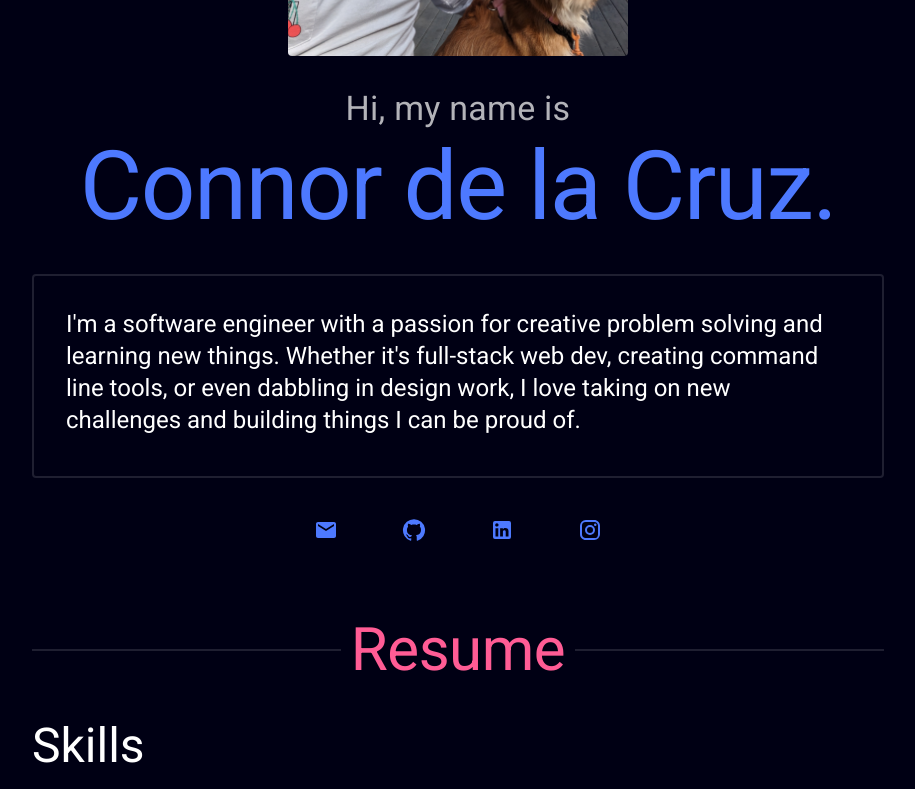
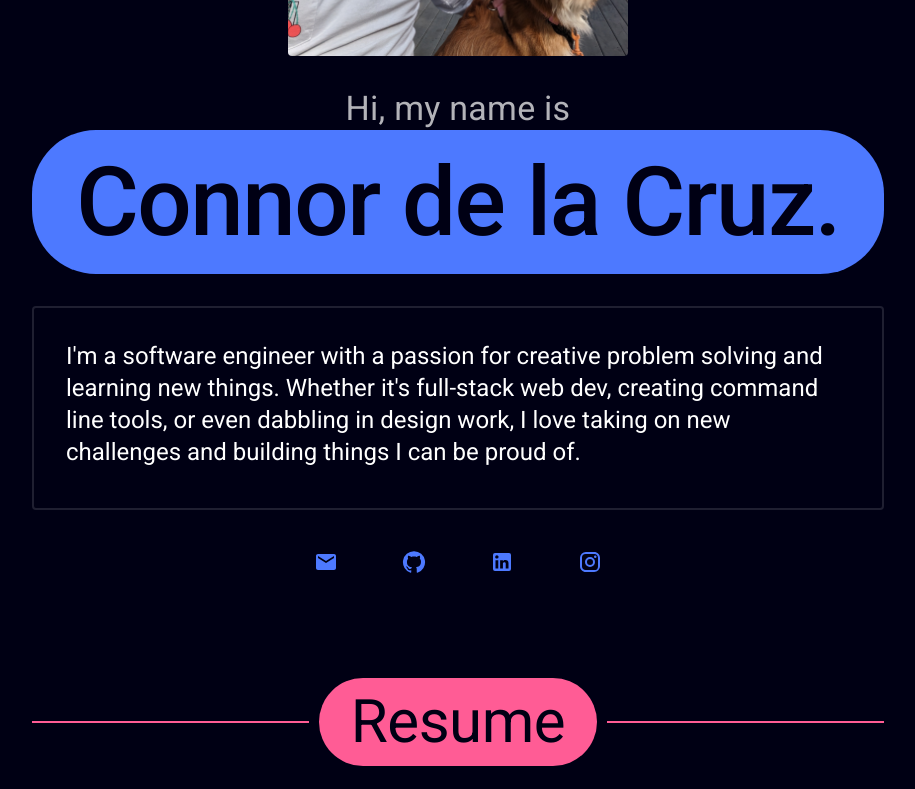
Before and after one commit to connordelacruz/connordelacruz.github.io, a React (Vite) app: page / in a window 1280 px wide. Shown: the part 380-1169 px from the top of the page, without its empty margins (182-1097 px from the left). Built offline with nearby package versions, Linux system fonts and the light colour scheme.

Commit message:
playing around with section header styles

```diff
--- a/src/App.jsx
+++ b/src/App.jsx
@@ -223,7 +223,7 @@ function App() {
               variant="h1"
               color={COLOR_HEADER}
               sx={{
-                fontWeight: 400,
+                fontWeight: 500,
                 // Handle line breaks in the title a bit smoother by shrinking font size on small viewports
                 fontSize: {
                   // TODO: figure out the best numbers here, scale subheader to look nice too
@@ -231,6 +231,11 @@ function App() {
                   sm: '4rem',
                   md: '6rem',
                 },
+                color: 'background.default',
+                backgroundColor: COLOR_HEADER + '.main',
+                px: 4,
+                py: 2,
+                borderRadius: 16,
               }}
               gutterBottom={false}
             >
--- a/src/components/SectionHeader.jsx
+++ b/src/components/SectionHeader.jsx
@@ -8,9 +8,10 @@ export const SectionHeader = ({
   return (
     <Divider
       sx={{
-        mb: 4,
+        my: 4,
         '&::before, &::after': {
           borderTopWidth: 2,
+          borderTopColor: color + '.main',
         },
       }}
     >
@@ -18,6 +19,13 @@ export const SectionHeader = ({
         color={color}
         variant="h2"
         gutterBottom={false}
+        sx={{
+          color: 'background.default',
+          backgroundColor: color + '.main',
+          px: 4,
+          py: 1,
+          borderRadius: 16,
+        }}
       >
         {children}
       </Typography>
```
